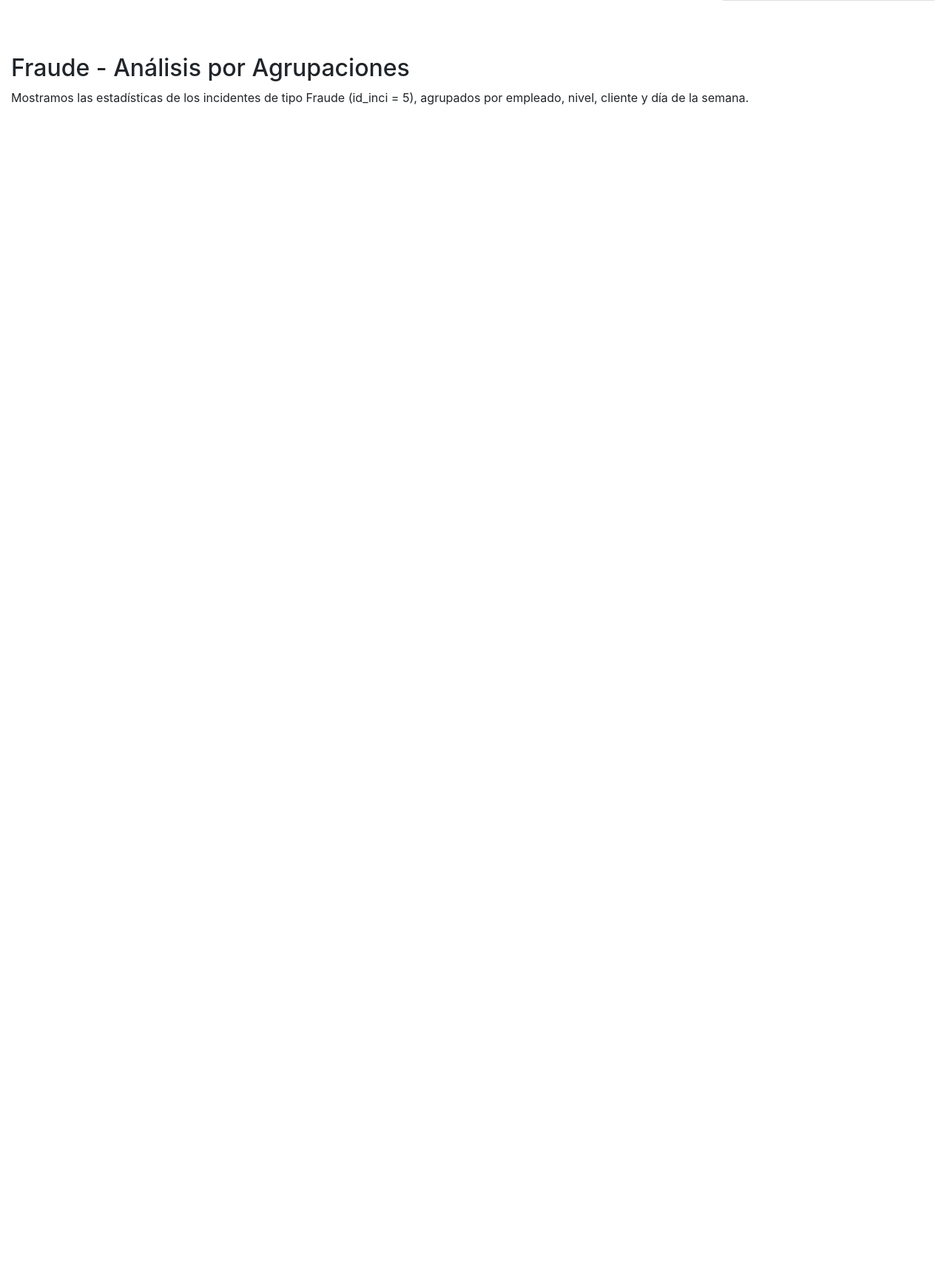
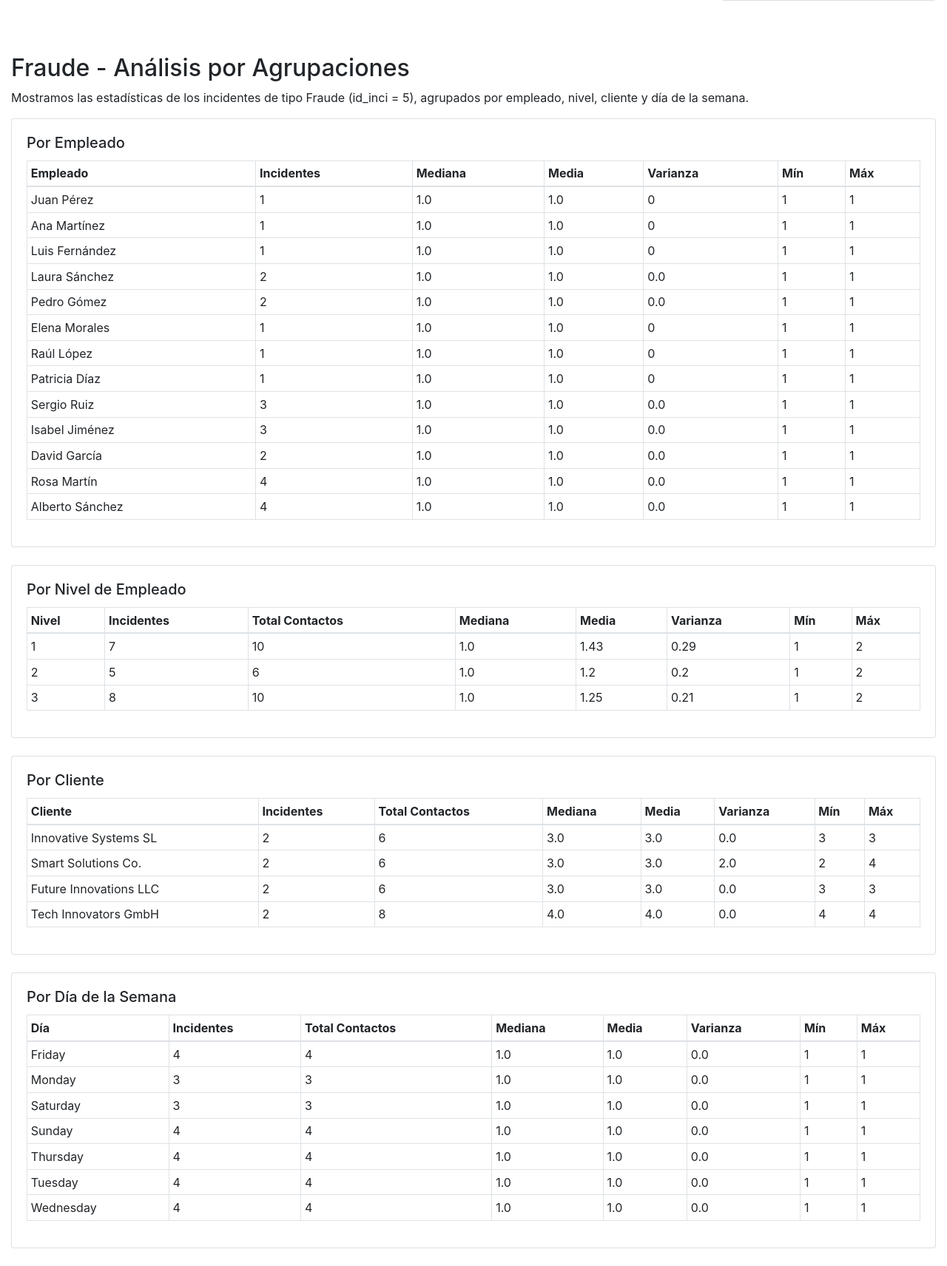
Before and after one commit to alprezz/Practica1_SI, a Flask app: page / in a window 1280 px wide. Shown: the part 558-2270 px from the top of the page at 74% size. Before the commit the page ends 700 px from the top, so only its background shows below. Run offline with Flask 3, Linux system fonts and the light colour scheme; data comes from the database, SQL or seed files in the repository; some libraries are stand-ins or nearby versions.

Commit message:
Actualización index.html

```diff
--- a/SI_Practica/templates/index.html
+++ b/SI_Practica/templates/index.html
@@ -151,8 +151,157 @@
 
     <h2 class="mt-5">Fraude - Análisis por Agrupaciones</h2>
     <p>Mostramos las estadísticas de los incidentes de tipo Fraude (id_inci = 5), agrupados por empleado, nivel, cliente y día de la semana.</p>
-</head>
-<body>
 
-</body>
-</html>
+    <!-- Por Empleado -->
+    <div class="card mb-4">
+        <div class="card-body">
+            <h5 class="card-title">Por Empleado</h5>
+            {% if fraude_groupings.by_employee %}
+            <table class="table table-sm table-bordered">
+                <thead>
+                <tr>
+                    <th>Empleado</th>
+                    <th>Incidentes</th>
+                    <th>Mediana</th>
+                    <th>Media</th>
+                    <th>Varianza</th>
+                    <th>Mín</th>
+                    <th>Máx</th>
+                </tr>
+                </thead>
+                <tbody>
+                {% for row in fraude_groupings.by_employee %}
+                <tr>
+                    <td>{{ row.group_value }}</td>
+                    <td>{{ row.num_incidents }}</td>
+                    <td>{{ row.median_contacts }}</td>
+                    <td>{{ row.mean_contacts }}</td>
+                    <td>{{ row.var_contacts }}</td>
+                    <td>{{ row.min_contacts }}</td>
+                    <td>{{ row.max_contacts }}</td>
+                </tr>
+                {% endfor %}
+                </tbody>
+            </table>
+            {% else %}
+            <p class="text-muted">No se han registrado incidentes de Fraude.</p>
+            {% endif %}
+        </div>
+    </div>
+
+    <!-- Por Nivel de empleado -->
+    <div class="card mb-4">
+        <div class="card-body">
+            <h5 class="card-title">Por Nivel de Empleado</h5>
+            {% if fraude_groupings.by_level %}
+            <table class="table table-sm table-bordered">
+                <thead>
+                <tr>
+                    <th>Nivel</th>
+                    <th>Incidentes</th>
+                    <th>Total Contactos</th>
+                    <th>Mediana</th>
+                    <th>Media</th>
+                    <th>Varianza</th>
+                    <th>Mín</th>
+                    <th>Máx</th>
+                </tr>
+                </thead>
+                <tbody>
+                {% for row in fraude_groupings.by_level %}
+                <tr>
+                    <td>{{ row.group_value }}</td>
+                    <td>{{ row.num_incidents }}</td>
+                    <td>{{ row.total_contacts }}</td>
+                    <td>{{ row.median_contacts }}</td>
+                    <td>{{ row.mean_contacts }}</td>
+                    <td>{{ row.var_contacts }}</td>
+                    <td>{{ row.min_contacts }}</td>
+                    <td>{{ row.max_contacts }}</td>
+                </tr>
+                {% endfor %}
+                </tbody>
+            </table>
+            {% else %}
+            <p class="text-muted">No hay registros de Fraude por nivel.</p>
+            {% endif %}
+        </div>
+    </div>
+
+    <!-- Por Cliente -->
+    <div class="card mb-4">
+        <div class="card-body">
+            <h5 class="card-title">Por Cliente</h5>
+            {% if fraude_groupings.by_client %}
+            <table class="table table-sm table-bordered">
+                <thead>
+                <tr>
+                    <th>Cliente</th>
+                    <th>Incidentes</th>
+                    <th>Total Contactos</th>
+                    <th>Mediana</th>
+                    <th>Media</th>
+                    <th>Varianza</th>
+                    <th>Mín</th>
+                    <th>Máx</th>
+                </tr>
+                </thead>
+                <tbody>
+                {% for row in fraude_groupings.by_client %}
+                <tr>
+                    <td>{{ row.group_value }}</td>
+                    <td>{{ row.num_incidents }}</td>
+                    <td>{{ row.total_contacts }}</td>
+                    <td>{{ row.median_contacts }}</td>
+                    <td>{{ row.mean_contacts }}</td>
+                    <td>{{ row.var_contacts }}</td>
+                    <td>{{ row.min_contacts }}</td>
+                    <td>{{ row.max_contacts }}</td>
+                </tr>
+                {% endfor %}
+                </tbody>
+            </table>
+            {% else %}
+            <p class="text-muted">No hay registros de Fraude por cliente.</p>
+            {% endif %}
+        </div>
+    </div>
+
+    <!-- Por Día de la semana -->
+    <div class="card mb-4">
+        <div class="card-body">
+            <h5 class="card-title">Por Día de la Semana</h5>
+            {% if fraude_groupings.by_weekday %}
+            <table class="table table-sm table-bordered">
+                <thead>
+                <tr>
+                    <th>Día</th>
+                    <th>Incidentes</th>
+                    <th>Total Contactos</th>
+                    <th>Mediana</th>
+                    <th>Media</th>
+                    <th>Varianza</th>
+                    <th>Mín</th>
+                    <th>Máx</th>
+                </tr>
+                </thead>
+                <tbody>
+                {% for row in fraude_groupings.by_weekday %}
+                <tr>
+                    <td>{{ row.group_value }}</td>
+                    <td>{{ row.num_incidents }}</td>
+                    <td>{{ row.total_contacts }}</td>
+                    <td>{{ row.median_contacts }}</td>
+                    <td>{{ row.mean_contacts }}</td>
+                    <td>{{ row.var_contacts }}</td>
+                    <td>{{ row.min_contacts }}</td>
+                    <td>{{ row.max_contacts }}</td>
+                </tr>
+                {% endfor %}
+                </tbody>
+            </table>
+            {% else %}
+            <p class="text-muted">No hay registros de Fraude por día de la semana.</p>
+            {% endif %}
+        </div>
+    </div>
```
